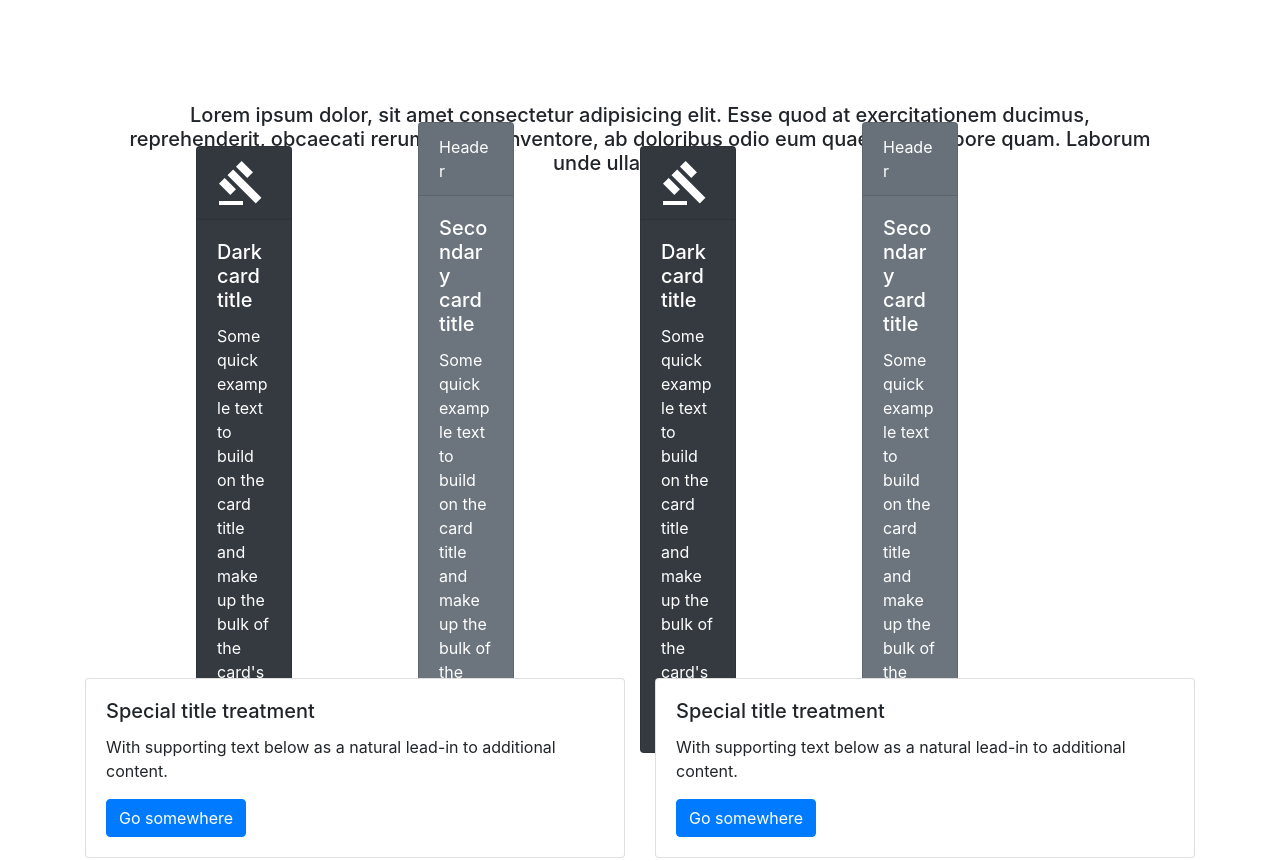
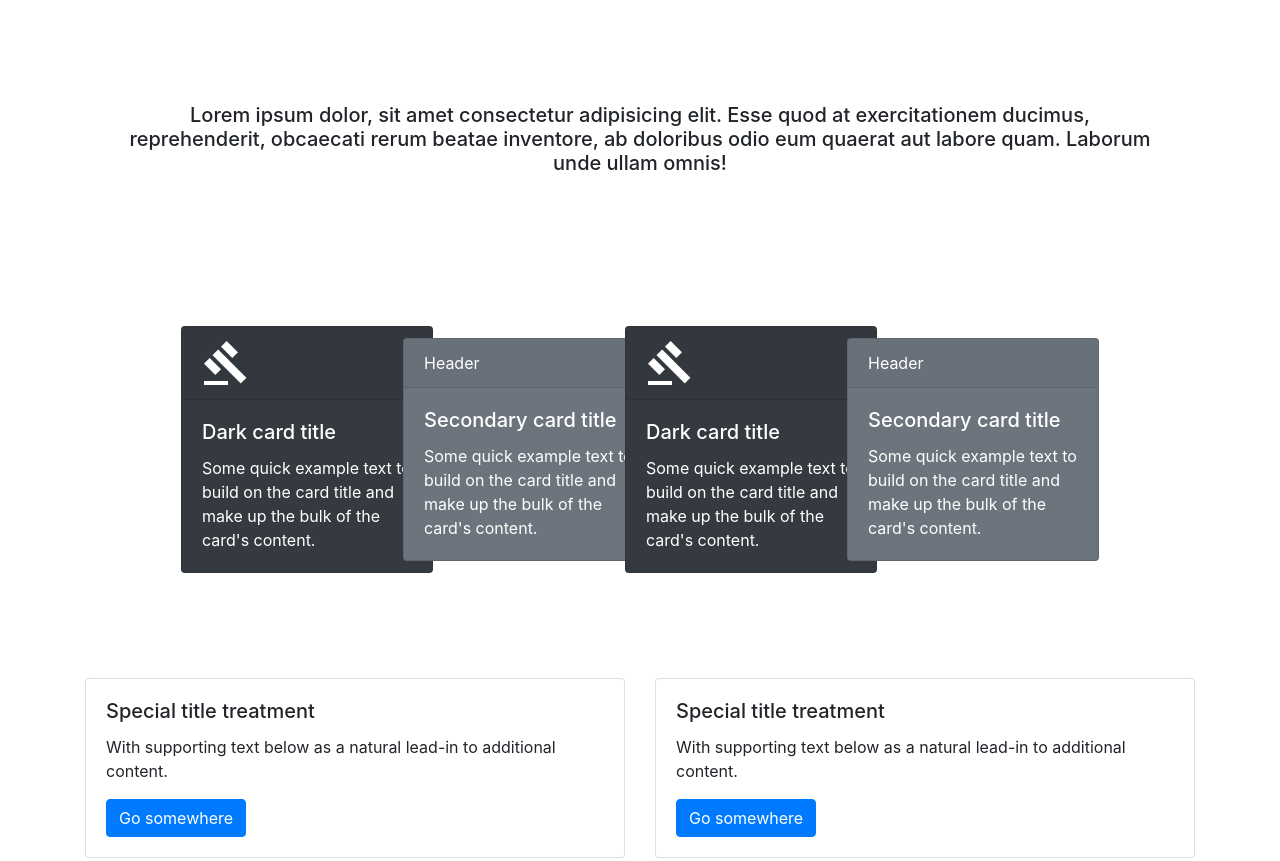
Before and after one commit to SUSANA-dev/Tuabogadovirtual, a plain HTML site: page index.html in a window 1280 px wide. Shown: the part 1320-2181 px from the top of the page. Drawn offline with nearby package versions, Linux system fonts and the light colour scheme.

Commit message:
Cambio en div de container de valores

```diff
--- a/index.html
+++ b/index.html
@@ -120,7 +120,7 @@
         <div class="cont7">
            <!-- primer valor -->
            <div class="row">
-           <div class="col-12 col-sm-6">
+           <div class="">
               <div class="card text-white bg-dark mb-3" style="max-width: 18rem;">
               <div class="card-header"><img src="./assets/2x/martillo_24dp.png" alt="MartilloMadera"></div>
               <div class="card-body">
@@ -133,7 +133,7 @@
 
         <!-- segundo valor -->
         <div class="row">
-          <div class="col-12 col-sm-6">
+          <div class="">
             <div class="card text-white bg-secondary mb-3" style="max-width: 18rem;">
               <div class="card-header">Header</div>
               <div class="card-body">
@@ -146,7 +146,7 @@
 
       <!-- tercer valor -->
         <div class="row">
-          <div class="col-12 col-sm-6">
+          <div class="">
             <div class="card text-white bg-dark mb-3" style="max-width: 18rem;">
               <div class="card-header"><img src="./assets/2x/martillo_24dp.png" alt="MartilloMadera"></div>
               <div class="card-body">
@@ -159,7 +159,7 @@
 
         <!-- cuarto valor -->
       <div class="row">
-        <div class="col-12 col-sm-6">
+        <div class="">
           <div class="card text-white bg-secondary mb-3"style="max-width: 18rem;">
             <div class="card-header">Header</div>
             <div class="card-body">
--- a/my-style.css
+++ b/my-style.css
@@ -114,7 +114,7 @@
     text-align: center;
     width: 20%;
     height: 100%;
-    border: 2px green solid;
+    /* border: 2px green solid; */
 }
 .contImg{
     border: 2px white solid;
```
